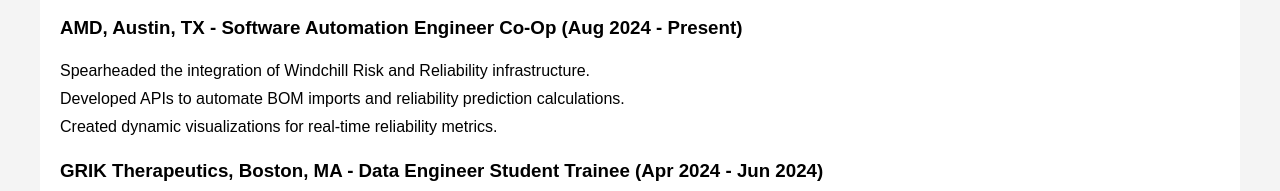
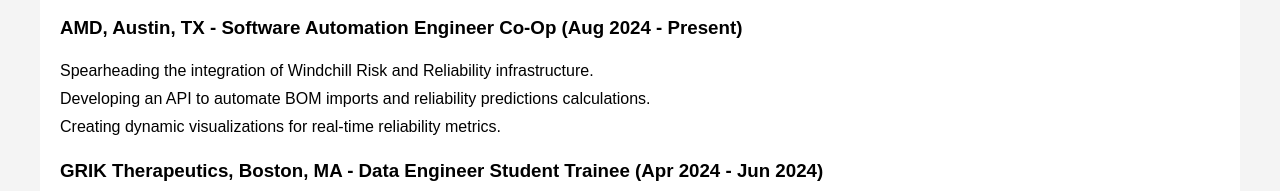
Before and after one commit to shreyaj37/Portfolio, a plain HTML site: page index.html in a window 1280 px wide. Shown: the part 683-874 px from the top of the page. Drawn offline with Linux system fonts and the light colour scheme.

Commit message:
adding enhanced features

```diff
--- a/index.html
+++ b/index.html
@@ -34,9 +34,9 @@
         <div>
             <h3>AMD, Austin, TX - Software Automation Engineer Co-Op (Aug 2024 - Present)</h3>
             <ul>
-                <li>Spearheaded the integration of Windchill Risk and Reliability infrastructure.</li>
-                <li>Developed APIs to automate BOM imports and reliability prediction calculations.</li>
-                <li>Created dynamic visualizations for real-time reliability metrics.</li>
+                <li>Spearheading the integration of Windchill Risk and Reliability infrastructure.</li>
+                <li>Developing an API to automate BOM imports and reliability predictions calculations.</li>
+                <li>Creating dynamic visualizations for real-time reliability metrics.</li>
             </ul>
         </div>
         <div>
```
